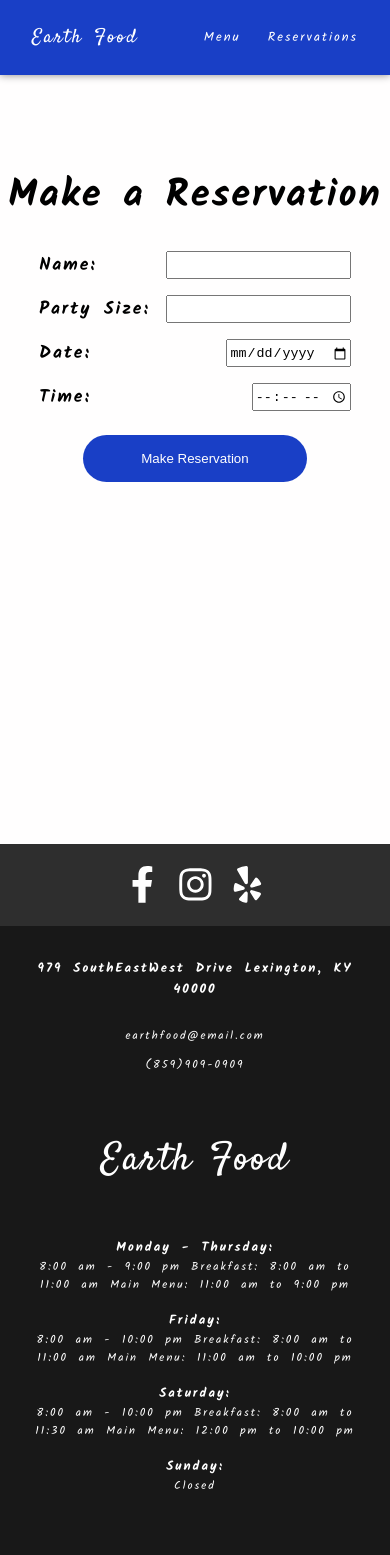
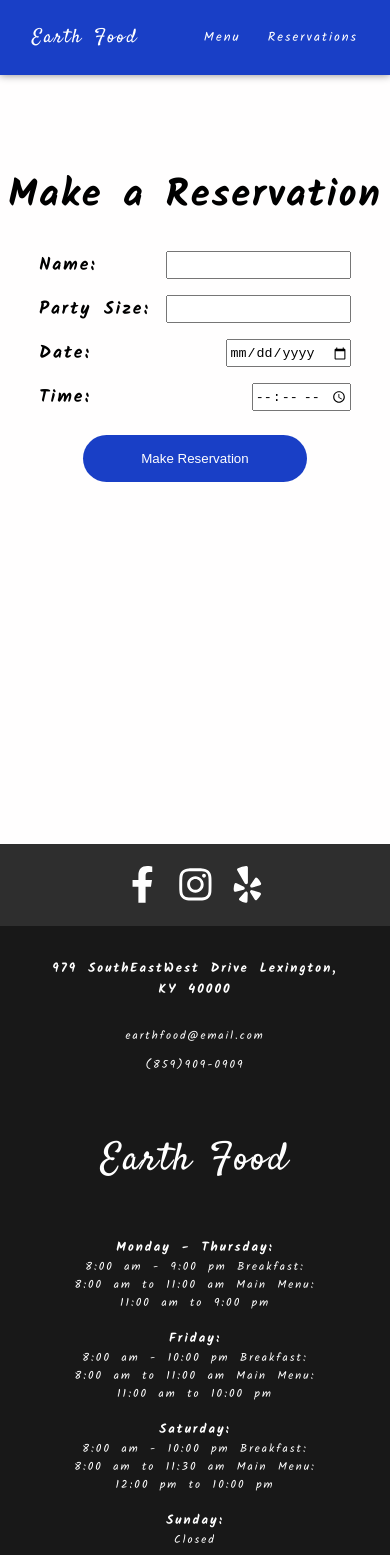
Before and after one commit to nwils000/restaurant-menu-site, a React (Vite) app: page /reservations in a window 390 px wide. Shown: the top 1555 px of the page. Built offline with nearby package versions, Linux system fonts and the light colour scheme; a web font is replaced by a local one.

Commit message:
fully fixed horizontal scroll issue

```diff
--- a/src/styles/Footer.css
+++ b/src/styles/Footer.css
@@ -59,7 +59,7 @@
 }
 
 .footer-first-section div:last-of-type {
-  width: 20rem;
+  width: 19rem;
 }
 
 .footer-logo {
@@ -109,8 +109,11 @@
   }
 }
 
-@media screen and (max-width: 1185px) {
+@media screen and (max-width: 700px) {
   .main-footer-content {
     padding: 2rem 3rem;
   }
+  .footer-first-section div:last-of-type {
+    width: 16rem;
+  }
 }
```
